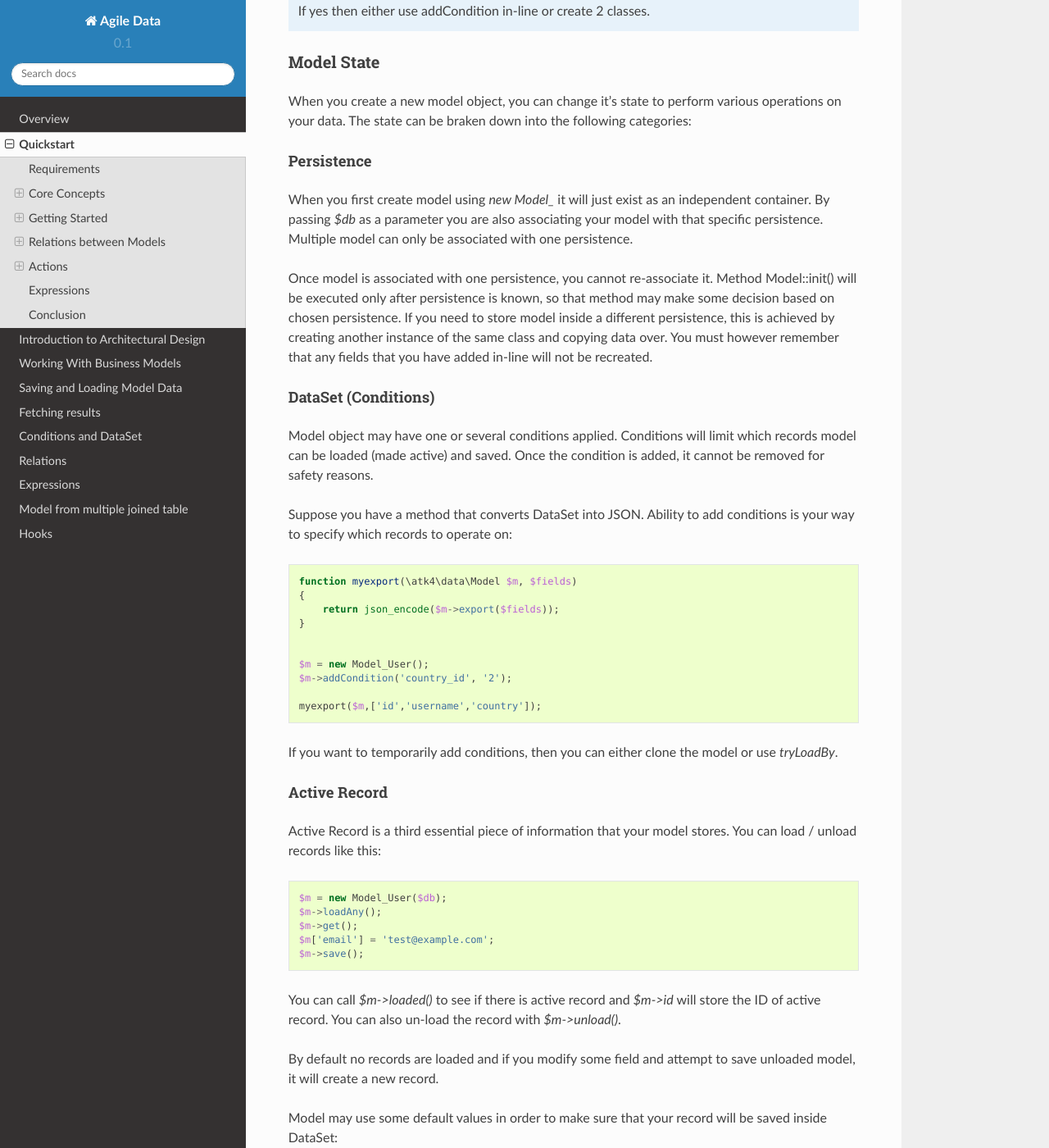
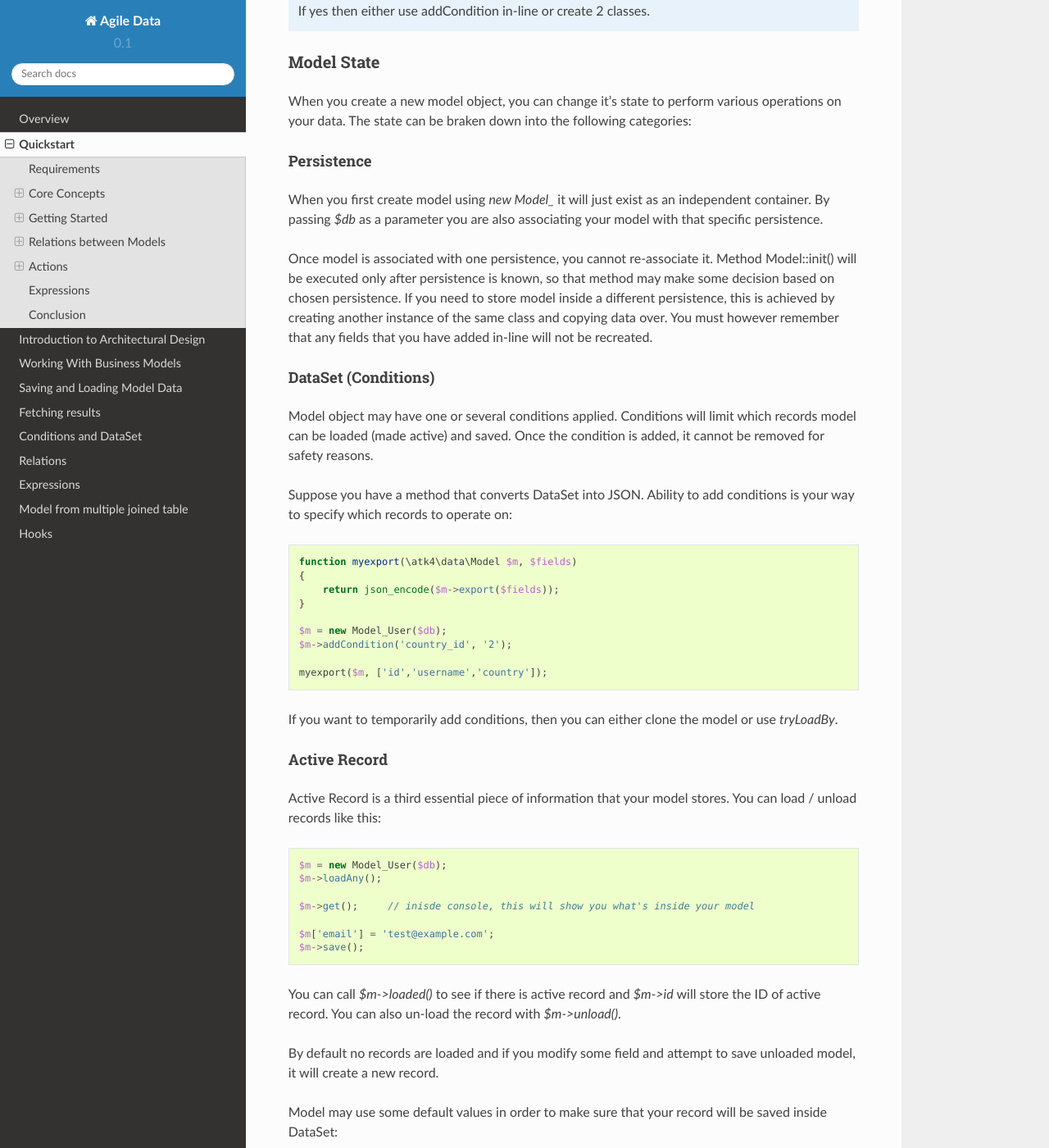
Before and after one commit to atk4/data, a Sphinx documentation site: the page built from docs/quickstart.rst, in a window 1280 px wide and 1400 px high, scrolled down 3257 px. Shown: the whole window at 82% size. Built offline with Sphinx 7.4.7 and the Read the Docs theme 2.0.0, drawn with Linux system fonts in a browser that asks for light colours; pages that are not in the unit, such as notebooks, are missing from menus; cross-references to code outside the pages are shown as plain code.

Commit message:
fix typos, cleanups.

```diff
--- a/docs/quickstart.rst
+++ b/docs/quickstart.rst
@@ -160,8 +160,7 @@ Persistence
 
 When you first create model using `new Model_` it will just exist as an
 independent container. By passing `$db` as a parameter you are also
-associating your model with that specific persistence. Multiple model can only
-be associated with one persistence.
+associating your model with that specific persistence.
 
 Once model is associated with one persistence, you cannot re-associate it.
 Method Model::init() will be executed only after persistence is known, so
@@ -186,11 +185,10 @@ conditions is your way to specify which records to operate on::
         return json_encode($m->export($fields));
     }
 
-
-    $m = new Model_User();
+    $m = new Model_User($db);
     $m->addCondition('country_id', '2');
 
-    myexport($m,['id','username','country']);
+    myexport($m, ['id','username','country']);
 
 If you want to temporarily add conditions, then you can either clone the
 model or use `tryLoadBy`.
@@ -203,7 +201,9 @@ stores. You can load / unload records like this::
 
     $m = new Model_User($db);
     $m->loadAny();
-    $m->get();
+
+    $m->get();     // inisde console, this will show you what's inside your model
+
     $m['email'] = 'test@example.com';
     $m->save();
 
```
